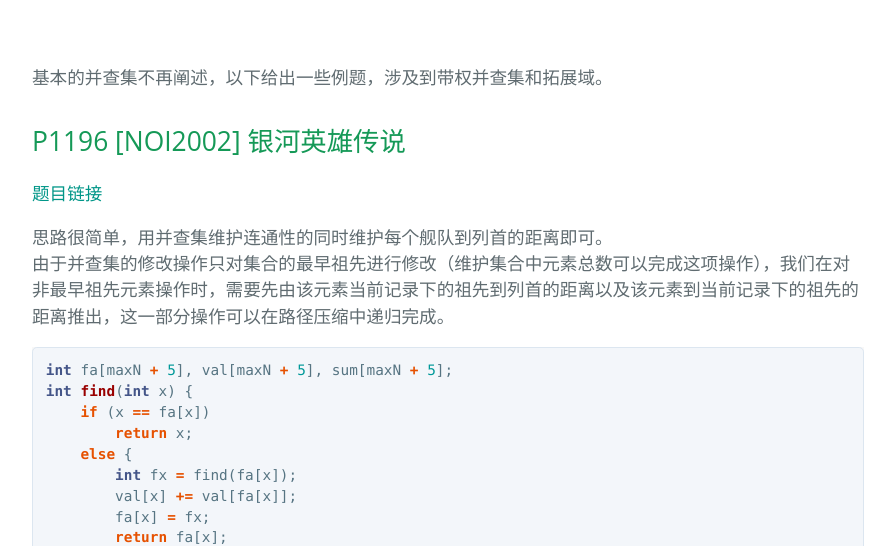
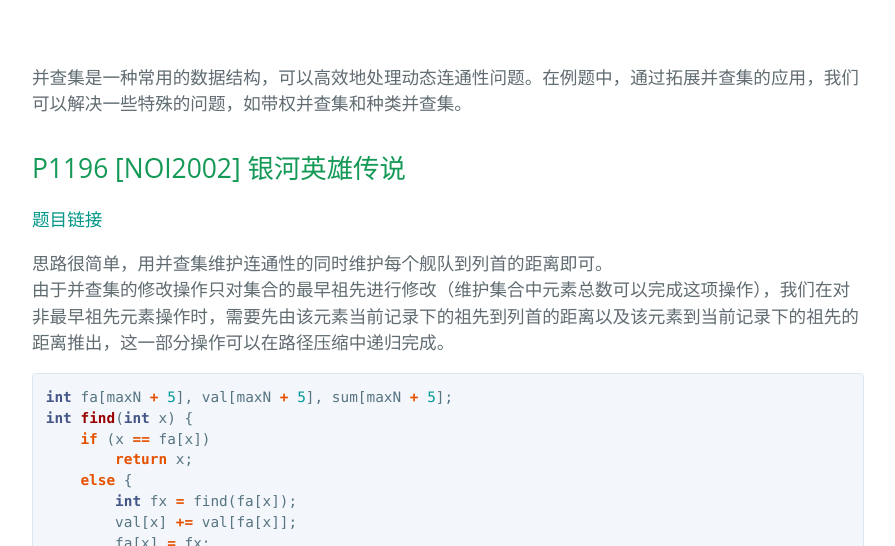
Before and after one commit to BuaaCzx/BuaaCzx.github.io, a Jekyll site: the page built from _posts/2023-7-22-并查集.md, in a window 1280 px wide and 900 px high, cut to the strip 354-900 px from the top of the window. Shown: the whole strip, without its empty margins (192-1087 px from the left). Built offline with Jekyll 4.4.1, drawn with Linux system fonts in a browser that asks for light colours; some web fonts are replaced; formulas are drawn with MathJax 3.

Commit message:
Update 2023-7-22-并查集.md

```diff
--- a/_posts/2023-7-22-并查集.md
+++ b/_posts/2023-7-22-并查集.md
@@ -4,7 +4,8 @@ title: 并查集(DSU)
 tags: 算法学习
 ---
 
-基本的并查集不再阐述，以下给出一些例题，涉及到带权并查集和拓展域。
+
+并查集是一种常用的数据结构，可以高效地处理动态连通性问题。在例题中，通过拓展并查集的应用，我们可以解决一些特殊的问题，如带权并查集和种类并查集。
 
 ## P1196 [NOI2002] 银河英雄传说
 
```
